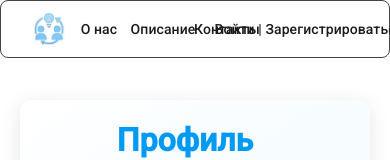
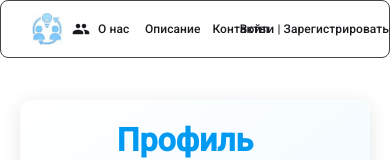
Before and after one commit to SkKirill/knowledge-sharing, an Angular app: page /profile in a window 390 px wide. Shown: the top 160 px of the page. Built offline with nearby package versions, Linux system fonts and the light colour scheme.

Commit message:
Correct header

```diff
--- a/src/app/components/header/header.component.css
+++ b/src/app/components/header/header.component.css
@@ -7,17 +7,20 @@ mat-toolbar-row {
   flex-direction: row;
   justify-content: space-between;
   align-items: center;
+  width: 100%;
 }
 
-/* Дополнительные стили для кнопок, если нужно */
-mat-button {
-  margin: 0 8px; /* Добавьте отступы между кнопками */
+/* Стили для кнопок */
+button[mat-button] {
+  margin: 0 8px;
+  font-size: 16px; /* Увеличенный размер текста */
+  white-space: nowrap; /* Предотвращаем перенос текста */
 }
 
 .logo {
-  height: 30px; /* Измените высоту по своему усмотрению */
-  margin: 0 16px; /* Добавьте отступы */
-  display: block; /* Убедитесь, что элемент отображается как блочный */
+  height: 40px; /* Увеличенный размер логотипа */
+  margin: 0 16px;
+  display: block;
 }
 
 mat-toolbar {
@@ -30,30 +33,77 @@ mat-toolbar {
   background-color: rgba(255, 255, 255, 0.4);
   backdrop-filter: blur(3px);
   color: #FFFFFF;
-  font-size: 30px;
+  font-size: 24px; /* Базовый размер шрифта */
   border: 1px solid #444;
   border-radius: 8px;
 
-  /* Базовые отступы */
-  padding-left: 140px;
-  padding-right: 140px;
+  /* Адаптивные отступы */
+  padding-left: 9%;
+  padding-right: 9%;
+  min-height: 64px; /* Минимальная высота */
 }
 
-/* Адаптация под маленькие экраны */
-@media (max-width: 768px) {
+/* Планшеты и маленькие ноутбуки */
+@media (max-width: 1024px) {
   mat-toolbar {
-    padding-left: 16px;
-    padding-right: 16px;
+    font-size: 20px;
+    padding-left: 3%;
+    padding-right: 3%;
+  }
+
+  button[mat-button] {
+    font-size: 16px;
+    margin: 0 6px;
+  }
+
+  .logo {
+    height: 35px;
   }
 }
 
-.header-wrapper {
+/* Мобильные устройства */
+@media (max-width: 768px) {
+  mat-toolbar {
+    font-size: 18px;
+    padding-left: 2%;
+    padding-right: 2%;
+    min-height: 56px;
+  }
 
+  button[mat-button] {
+    font-size: 14px;
+    margin: 0 4px;
+    padding: 0 8px; /* Уменьшаем отступы внутри кнопок */
+  }
+
+  .logo {
+    height: 30px;
+    margin: 0 8px;
+  }
+
+  /* Скрываем некоторые элементы на очень маленьких экранах */
+  .hidden-mobile {
+    display: none !important;
+  }
 }
 
-mat-button {
-  color: #FFFFFF; /* Белый текст для кнопок */
+/* Очень маленькие экраны */
+@media (max-width: 480px) {
+  mat-toolbar {
+    font-size: 16px;
+  }
+
+  button[mat-button] {
+    font-size: 12px;
+    margin: 0 2px;
+    padding: 0 4px;
+  }
+
+  .logo {
+    height: 25px;
+  }
 }
+
 .logo-button {
   padding: 0;
   min-width: auto;
@@ -71,7 +121,25 @@ mat-button {
   transform: scale(1.05);
 }
 
-/* Если вы хотите анимацию при клике */
 .logo-button:active .logo-icon {
   transform: scale(0.98);
 }
+
+/* Дополнительные классы для адаптации */
+.hidden-mobile {
+  display: inline-block;
+}
+
+.mobile-menu-button {
+  display: none;
+}
+
+@media (max-width: 768px) {
+  .mobile-menu-button {
+    display: inline-block;
+  }
+
+  .desktop-menu {
+    display: none;
+  }
+}
--- a/src/app/components/profile/profile.component.html
+++ b/src/app/components/profile/profile.component.html
@@ -84,17 +84,18 @@
         <!-- Контактная информация -->
         <div class="contact-info">
           <mat-form-field appearance="fill" class="phone-field">
-            <mat-label>Телефон </mat-label>
+            <mat-label>Телефон</mat-label>
             <input matInput type="tel"
                   [(ngModel)]="phoneDisplay"
                   (input)="onPhoneInput($event)"
                   (keydown.backspace)="onPhoneBackspace($event)"
+                  (click)="moveCursorToNextEmpty($event)"
                   placeholder="+7(___) ___-__-__"
                   name="phone"
                   required
                   #phoneInput="ngModel">
             <mat-error *ngIf="phoneInput.errors?.['required']">Обязательное поле</mat-error>
-            <mat-error *ngIf="phoneInput.value && !isPhoneValid()">Неверный формат</mat-error>
+            <mat-error *ngIf="phoneInput.value && !isPhoneValid()">Неверный формат телефона</mat-error>
           </mat-form-field>
 
           <mat-form-field appearance="fill">
--- a/src/app/components/profile/profile.component.ts
+++ b/src/app/components/profile/profile.component.ts
@@ -185,7 +185,9 @@ export class ProfileComponent {
 
   // --- Телефон ---
 isPhoneValid(): boolean {
-    return this.phoneModel.length === 11;
+  // Проверяем что все цифры заполнены (нет подчеркиваний в шаблоне)
+  return !this.phoneDisplay.includes('_') &&
+         this.phoneModel.length === 11;
 }
 
   findNextDigitPosition(currentPos: number): number {
@@ -216,17 +218,43 @@ export class ProfileComponent {
     return str.substring(0, pos) + '_' + str.substring(pos + 1);
   }
 
+// Исправленный метод onPhoneInput
 onPhoneInput(event: Event) {
   const input = event.target as HTMLInputElement;
   const position = input.selectionStart || 0;
   const key = (event as InputEvent).data;
 
   if (key && /\d/.test(key)) {
-      const nextPos = this.findNextDigitPosition(position);
+    // Находим следующую позицию для цифры
+    const digitPositions = [4,5,6,9,10,11,13,14,16,17];
+    let nextPos = -1;
+
+    for (const pos of digitPositions) {
+      if (pos >= position && this.phoneDisplay.charAt(pos) === '_') {
+        nextPos = pos;
+        break;
+      }
+    }
+
+    if (nextPos === -1) {
+      // Если не нашли позицию справа, ищем слева
+      for (const pos of digitPositions) {
+        if (pos < position && this.phoneDisplay.charAt(pos) === '_') {
+          nextPos = pos;
+          break;
+        }
+      }
+    }
+
     if (nextPos !== -1) {
+      // Вставляем цифру
       this.phoneDisplay = this.insertDigit(this.phoneDisplay, nextPos, key);
-        this.phoneModel = '7' + this.phoneDisplay.replace(/\D/g, '').substring(1);
 
+      // Обновляем модель (только цифры)
+      const digits = this.phoneDisplay.match(/\d/g) || [];
+      this.phoneModel = digits.join('');
+
+      // Перемещаем курсор
       setTimeout(() => {
         input.setSelectionRange(nextPos + 1, nextPos + 1);
       });
@@ -234,23 +262,86 @@ export class ProfileComponent {
   }
 }
 
-  onPhoneBackspace(event: Event) {
-    const keyboardEvent = event as KeyboardEvent;
-    const input = keyboardEvent.target as HTMLInputElement;
-    const position = (input.selectionStart || 0) - 1;
+// Исправленный метод onPhoneBackspace
+onPhoneBackspace(event: Event) {  // Изменено с Event на KeyboardEvent
+  const input = event.target as HTMLInputElement;
+  const position = input.selectionStart || 0;
 
-    if (position >= 3) {
-      const prevPos = this.findPrevDigitPosition(position);
+  if (position > 3) { // Не даем удалить +7
+    const digitPositions = [17,16,14,13,11,10,9,6,5,4];
+    let prevPos = -1;
+
+    for (const pos of digitPositions) {
+      if (pos < position && this.phoneDisplay.charAt(pos) !== '_') {
+        prevPos = pos;
+        break;
+      }
+    }
+
     if (prevPos !== -1) {
       this.phoneDisplay = this.replaceWithUnderscore(this.phoneDisplay, prevPos);
-        this.phoneModel = '7' + this.phoneDisplay.replace(/\D/g, '').substring(1);
+      this.updatePhoneModel();
 
       setTimeout(() => {
         input.setSelectionRange(prevPos, prevPos);
       });
     }
   }
-    keyboardEvent.preventDefault();
+
+  event.preventDefault();
+}
+
+// Новый метод для обновления модели
+private updatePhoneModel() {
+  const digits = this.phoneDisplay.match(/\d/g) || [];
+  this.phoneModel = digits.join('');
+}
+
+
+ngOnInit() {
+  if (this.phoneModel) {
+    this.formatPhoneFromModel();
+  }
+}
+
+formatPhoneFromModel() {
+  if (!this.phoneModel) return;
+
+  // Начинаем с шаблона
+  let formatted = '+7(___) ___-__-__';
+  const digits = this.phoneModel.replace(/\D/g, '').split('');
+
+  // Позиции для цифр в шаблоне
+  const positions = [4,5,6,9,10,11,13,14,16,17];
+
+  // Вставляем цифры из модели
+  digits.forEach((digit, index) => {
+    if (index < positions.length) {
+      const pos = positions[index];
+      formatted = formatted.substring(0, pos) + digit + formatted.substring(pos + 1);
+    }
+  });
+
+  this.phoneDisplay = formatted;
+}
+
+moveCursorToNextEmpty(event: MouseEvent) {
+  const input = event.target as HTMLInputElement;
+  const position = input.selectionStart || 0;
+
+  // Находим следующую пустую позицию
+  const underscores = [4,5,6,9,10,11,13,14,16,17];
+  let nextEmpty = underscores.find(pos => pos >= position && this.phoneDisplay.charAt(pos) === '_');
+
+  if (nextEmpty === undefined) {
+    nextEmpty = underscores.find(pos => this.phoneDisplay.charAt(pos) === '_');
+  }
+
+  if (nextEmpty !== undefined) {
+    setTimeout(() => {
+      input.setSelectionRange(nextEmpty, nextEmpty);
+    });
+  }
 }
 
   // --- Управление фотографиями ---
```
Lines whose indentation alone changed are shown as unchanged.
